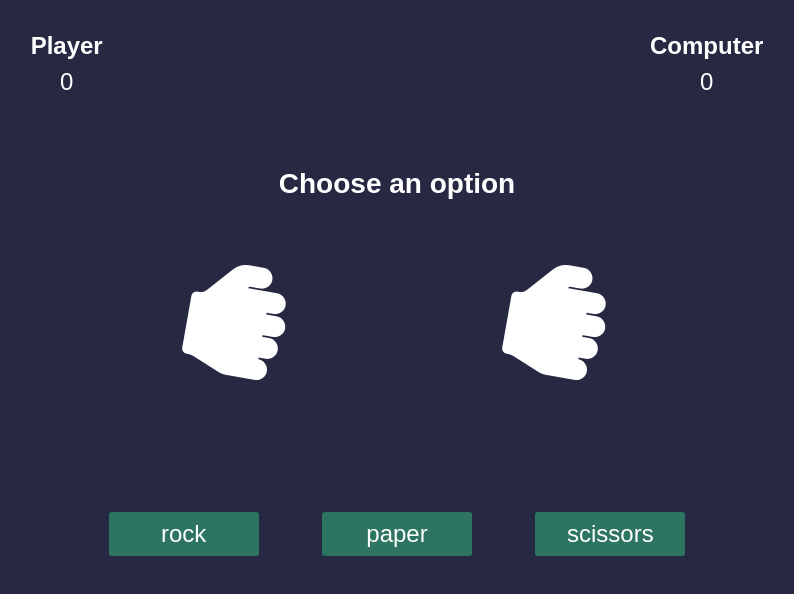
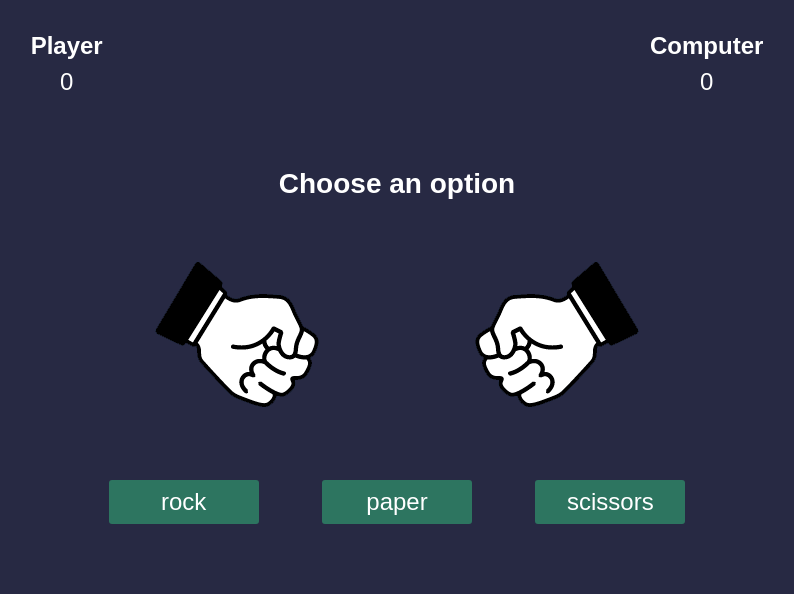
Before and after one commit to ivandobrica/RockPaperScissors, a plain HTML site: page index.html in a window 1280 px wide. Both pictures are taken after a click on the button "Let's Play". Shown: the whole page, without its empty margins (243-1037 px from the left). Drawn offline with Linux system fonts and the light colour scheme.

Commit message:
Start game/remove intro

```diff
--- a/app.js
+++ b/app.js
@@ -1,9 +1,22 @@
+const game = () => {
+  let pScore = 0;
+  let cScore = 0;
+
+  const startGame = () => {
     const intro = document.querySelector(".intro");
     const playButton = document.querySelector(".intro__button");
+    const match = document.querySelector(".match");
 
     playButton.addEventListener("click", () => {
-  intro.classList.add("fade");
+      intro.classList.add("fadeOut");
+      match.classList.add("fadeIn");
       intro.addEventListener("transitionend", () => {
         intro.style.display = "none";
       });
     });
+  };
+
+  startGame();
+};
+
+game();
--- a/index.html
+++ b/index.html
@@ -30,8 +30,12 @@
         <div class="match">
             <h2 class="winner">Choose an option</h2>
             <div class="hands">
-                <i class="player-hand fas fa-hand-rock"></i>
-                <i class="computer-hand fas fa-hand-rock"></i>
+                <div>
+                    <img class="player-hand" src="./rock.png" alt="">
+                </div>
+                <div>
+                    <img class="computer-hand" src="./rock.png" alt="">
+                </div>
             </div>
             <div class="options">
                 <button class="rock options__button">rock</button>
--- a/style.scss
+++ b/style.scss
@@ -28,7 +28,6 @@
 }
 
 .intro {
-  //   opacity: 0;
   position: absolute;
   z-index: 1;
   top: 50%;
@@ -57,6 +56,8 @@
   display: flex;
   flex-direction: column;
   justify-content: space-evenly;
+  opacity: 0;
+  transition: opacity 1s linear;
   @media (min-width: 768px) {
     max-width: 75vw;
   }
@@ -71,38 +72,20 @@
   font-size: 1.75rem;
 }
 
-.player-hand,
-.computer-hand {
-  color: #ffffff;
-  font-size: 4rem;
-  @media (min-width: 768px) {
-    font-size: 7rem;
-  }
-}
-
-// .computer-hand {
-//   transform: rotate(-100deg) rotateY(180deg);
-// }
-
-.fa-hand-rock {
-  transform: rotate(100deg);
-}
-.fa-hand-paper {
-  transform: rotate(100deg);
-}
-.fa-hand-scissors {
-  transform: rotateY(180deg) rotate(-10deg);
-}
-
 .hands,
 .options {
   display: flex;
   justify-content: space-around;
   align-items: center;
-  margin: 2rem 0;
-  @media (min-width: 768px) {
-    margin: 4rem 0;
-  }
+}
+
+.player-hand,
+.computer-hand {
+  width: 100%;
+}
+
+.player-hand {
+  transform: rotateY(180deg);
 }
 
 .options {
@@ -128,6 +111,9 @@
   }
 }
 
-.fade {
+.fadeOut {
   opacity: 0;
 }
+.fadeIn {
+  opacity: 1;
+}
```
Also changed, not shown: paper.png (added), rock.png (added), scissors.png (added), style.css, 1 other file. Lines whose indentation alone changed are shown as unchanged.
